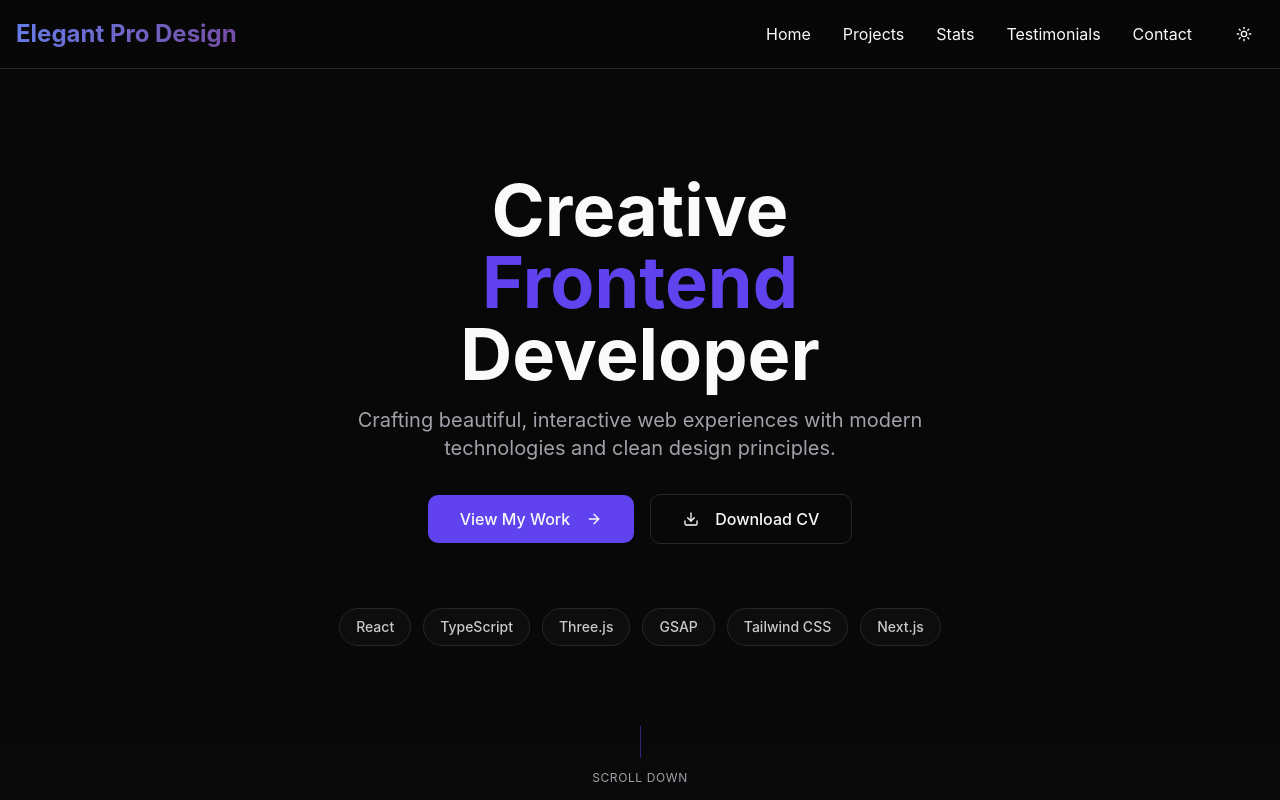
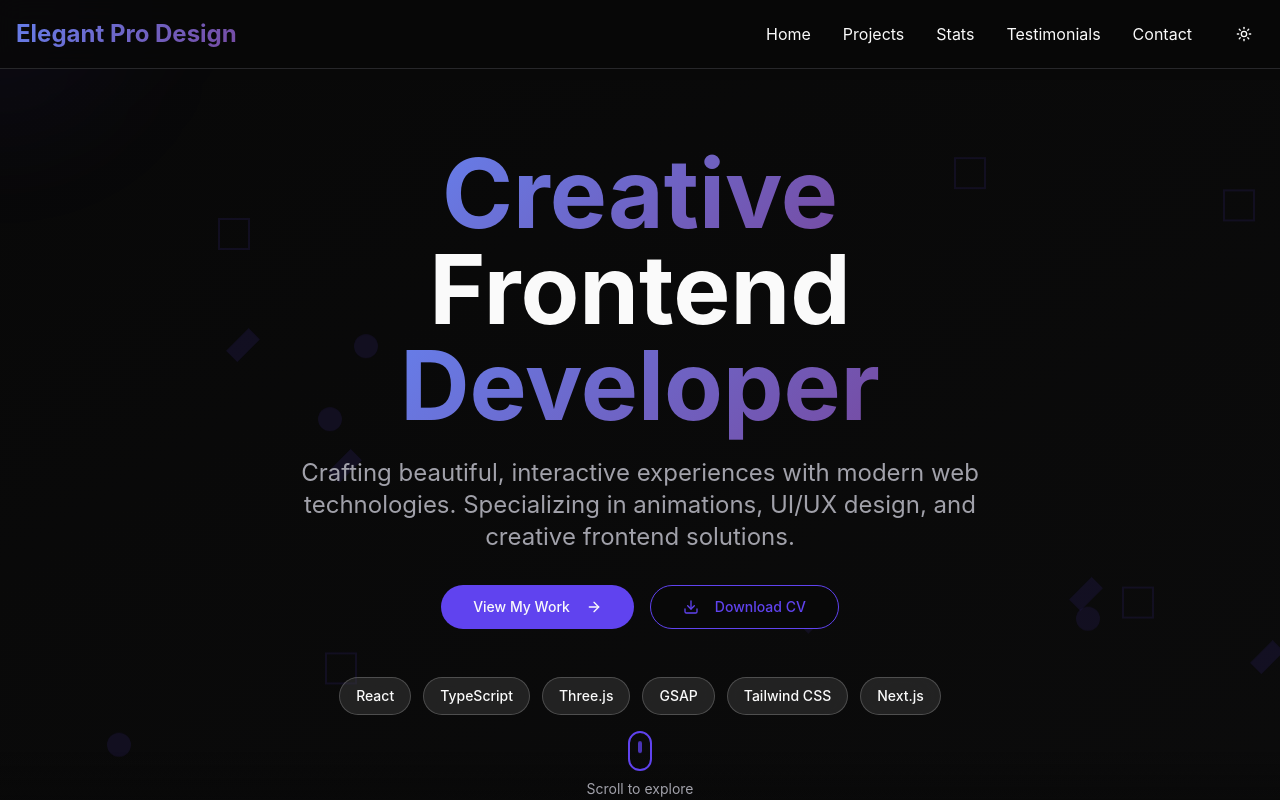
Before and after one commit to Sagar3039/frontend-battle-round1, a React (Vite) app: page / in a window 1280 px wide. Shown: the top 800 px of the page. Built offline with nearby package versions, Linux system fonts and the light colour scheme.

Commit message:
Reverted to commit 57a0bab6d584bfa7e48a2f3db451b93353903365

```diff
--- a/src/components/HeroSection.tsx
+++ b/src/components/HeroSection.tsx
@@ -1,8 +1,20 @@
 
-import { ArrowRight, Download } from 'lucide-react';
+import { useState, useEffect } from 'react';
+import { ArrowRight, Download, Play } from 'lucide-react';
 import { Button } from '@/components/ui/button';
 
 const HeroSection = () => {
+  const [mousePosition, setMousePosition] = useState({ x: 0, y: 0 });
+
+  useEffect(() => {
+    const handleMouseMove = (e: MouseEvent) => {
+      setMousePosition({ x: e.clientX, y: e.clientY });
+    };
+
+    window.addEventListener('mousemove', handleMouseMove);
+    return () => window.removeEventListener('mousemove', handleMouseMove);
+  }, []);
+
   const scrollToProjects = () => {
     const element = document.getElementById('projects');
     if (element) {
@@ -11,70 +23,101 @@ const HeroSection = () => {
   };
 
   return (
-    <div className="relative min-h-screen flex items-center justify-center">
-      {/* Subtle background gradient */}
-      <div className="absolute inset-0 bg-gradient-to-b from-background via-background to-secondary/5"></div>
+    <div className="relative min-h-screen flex items-center justify-center overflow-hidden">
+      {/* Animated Background */}
+      <div className="absolute inset-0 bg-gradient-to-br from-background via-background to-secondary/20 animate-gradient"></div>
+
+      {/* Floating Geometric Shapes */}
+      <div className="absolute inset-0 overflow-hidden">
+        {[...Array(15)].map((_, i) => (
+          <div
+            key={i}
+            className="absolute opacity-10"
+            style={{
+              left: `${Math.random() * 100}%`,
+              top: `${Math.random() * 100}%`,
+              transform: `rotate(${Math.random() * 360}deg)`,
+              animation: `float ${3 + Math.random() * 4}s ease-in-out infinite`,
+              animationDelay: `${Math.random() * 2}s`
+            }}
+          >
+            {i % 3 === 0 && <div className="w-8 h-8 border-2 border-primary"></div>}
+            {i % 3 === 1 && <div className="w-6 h-6 rounded-full bg-accent"></div>}
+            {i % 3 === 2 && <div className="w-4 h-8 bg-primary transform rotate-45"></div>}
+          </div>
+        ))}
+      </div>
+
+      {/* Mouse Follower Effect */}
+      <div
+        className="fixed w-64 h-64 rounded-full bg-primary/5 blur-3xl pointer-events-none z-10 transition-all duration-1000"
+        style={{
+          left: mousePosition.x - 128,
+          top: mousePosition.y - 128,
+        }}
+      ></div>
 
       {/* Main Content */}
-      <div className="relative z-20 text-center px-4 max-w-4xl mx-auto">
-        <div className="space-y-8">
-          {/* Clean typography */}
-          <div className="space-y-4">
-            <h1 className="text-5xl md:text-7xl font-bold leading-tight">
-              <span className="text-foreground">Creative</span>
-              <br />
-              <span className="text-primary">Frontend</span>
-              <br />
-              <span className="text-foreground">Developer</span>
-            </h1>
+      <div className="relative z-20 text-center px-4 max-w-5xl mx-auto">
+        <div className="animate-fade-in">
+          <h1 className="text-6xl md:text-8xl font-bold mb-6 leading-tight">
+            <span className="text-gradient">Creative</span>
+            <br />
+            <span className="text-foreground">Frontend</span>
+            <br />
+            <span className="text-gradient">Developer</span>
+          </h1>
 
-            <p className="text-lg md:text-xl text-muted-foreground max-w-2xl mx-auto leading-relaxed">
-              Crafting beautiful, interactive web experiences with modern technologies and clean design principles.
-            </p>
-          </div>
+          <p className="text-xl md:text-2xl text-muted-foreground mb-8 max-w-3xl mx-auto leading-relaxed">
+            Crafting beautiful, interactive experiences with modern web technologies.
+            Specializing in animations, UI/UX design, and creative frontend solutions.
+          </p>
 
-          {/* Clean buttons */}
-          <div className="flex flex-col sm:flex-row gap-4 justify-center items-center">
+          <div className="flex flex-col sm:flex-row gap-4 justify-center items-center mb-12">
             <Button
               size="lg"
-              className="px-8 py-6 text-base"
+              className="group bg-primary hover:bg-primary/90 text-primary-foreground px-8 py-4 rounded-full transition-all duration-300 hover:scale-105"
               onClick={scrollToProjects}
             >
               View My Work
-              <ArrowRight className="ml-2 h-5 w-5" />
+              <ArrowRight className="ml-2 h-5 w-5 group-hover:translate-x-1 transition-transform" />
             </Button>
 
             <Button
               size="lg"
               variant="outline"
-              className="px-8 py-6 text-base"
+              className="px-8 py-4 rounded-full border-primary text-primary hover:bg-primary hover:text-primary-foreground transition-all duration-300 hover:scale-105"
             >
               <Download className="mr-2 h-5 w-5" />
               Download CV
             </Button>
           </div>
 
-          {/* Simple skills display */}
-          <div className="flex flex-wrap justify-center gap-3 pt-8">
-            {['React', 'TypeScript', 'Three.js', 'GSAP', 'Tailwind CSS', 'Next.js'].map((skill) => (
+          {/* Skills Badges */}
+          <div className="flex flex-wrap justify-center gap-3 mb-8">
+            {['React', 'TypeScript', 'Three.js', 'GSAP', 'Tailwind CSS', 'Next.js'].map((skill, index) => (
               <span
                 key={skill}
-                className="px-4 py-2 bg-secondary/20 border border-border rounded-full text-sm font-medium text-foreground/80 hover:bg-secondary/30 transition-colors"
+                className="px-4 py-2 bg-secondary/50 rounded-full text-sm font-medium glass-effect hover:bg-primary/20 transition-colors cursor-pointer"
+                style={{ animationDelay: `${index * 0.1}s` }}
               >
                 {skill}
               </span>
             ))}
           </div>
 
-          {/* Minimal scroll indicator */}
-          <div className="pt-12">
-            <div className="w-px h-8 bg-primary/50 mx-auto"></div>
-            <p className="text-xs text-muted-foreground mt-3 uppercase tracking-wider">
-              Scroll Down
-            </p>
+          {/* Scroll Indicator */}
+          <div className="animate-bounce-slow">
+            <div className="w-6 h-10 border-2 border-primary rounded-full mx-auto flex justify-center">
+              <div className="w-1 h-3 bg-primary rounded-full mt-2 animate-pulse"></div>
+            </div>
+            <p className="text-sm text-muted-foreground mt-2">Scroll to explore</p>
           </div>
         </div>
       </div>
+
+      {/* Bottom Gradient */}
+      <div className="absolute bottom-0 left-0 right-0 h-32 bg-gradient-to-t from-background to-transparent"></div>
     </div>
   );
 };
--- a/src/components/LoaderAnimation.tsx
+++ b/src/components/LoaderAnimation.tsx
@@ -21,41 +21,54 @@ const LoaderAnimation = () => {
   return (
     <div className="fixed inset-0 bg-background flex items-center justify-center z-50">
       <div className="text-center">
-        {/* Simple elegant logo */}
-        <div className="relative mb-12">
-          <div className="w-16 h-16 mx-auto mb-6 relative">
-            <div className="absolute inset-0 rounded-full border border-primary/30"></div>
+        {/* Animated Logo */}
+        <div className="relative mb-8">
+          <div className="w-20 h-20 mx-auto mb-4 relative">
+            <div className="absolute inset-0 rounded-full border-4 border-primary/20"></div>
             <div
-              className="absolute inset-0 rounded-full border border-primary border-t-transparent animate-spin"
-              style={{ animationDuration: '2s' }}
+              className="absolute inset-0 rounded-full border-4 border-primary border-t-transparent animate-spin"
+              style={{ animationDuration: '1s' }}
             ></div>
-            <div className="absolute inset-3 rounded-full bg-primary/10 flex items-center justify-center">
-              <div className="w-2 h-2 rounded-full bg-primary"></div>
+            <div className="absolute inset-2 rounded-full bg-primary/20 flex items-center justify-center">
+              <div className="w-4 h-4 rounded-full bg-primary animate-pulse"></div>
             </div>
           </div>
 
-          <h1 className="text-2xl font-semibold text-foreground mb-2">
+          <h1 className="text-3xl font-bold text-gradient animate-pulse-slow">
             Elegant Pro Design
           </h1>
-          <p className="text-sm text-muted-foreground">
-            Creative Frontend Developer
-          </p>
         </div>
 
-        {/* Clean progress bar */}
-        <div className="w-80 mx-auto mb-6">
-          <div className="h-px bg-border rounded-full overflow-hidden">
+        {/* Progress Bar */}
+        <div className="w-64 mx-auto mb-4">
+          <div className="h-1 bg-secondary rounded-full overflow-hidden">
             <div
-              className="h-full bg-primary transition-all duration-300 rounded-full"
+              className="h-full bg-gradient-to-r from-primary to-accent transition-all duration-300 rounded-full"
               style={{ width: `${progress}%` }}
             ></div>
           </div>
         </div>
 
-        {/* Simple loading text */}
-        <p className="text-sm text-muted-foreground">
-          {progress}%
+        {/* Loading Text */}
+        <p className="text-muted-foreground animate-pulse">
+          Loading amazing experiences... {progress}%
         </p>
+
+        {/* Floating Particles */}
+        <div className="absolute inset-0 overflow-hidden pointer-events-none">
+          {[...Array(20)].map((_, i) => (
+            <div
+              key={i}
+              className="absolute w-2 h-2 bg-primary/30 rounded-full animate-float"
+              style={{
+                left: `${Math.random() * 100}%`,
+                top: `${Math.random() * 100}%`,
+                animationDelay: `${Math.random() * 3}s`,
+                animationDuration: `${3 + Math.random() * 3}s`
+              }}
+            ></div>
+          ))}
+        </div>
       </div>
     </div>
   );
```
